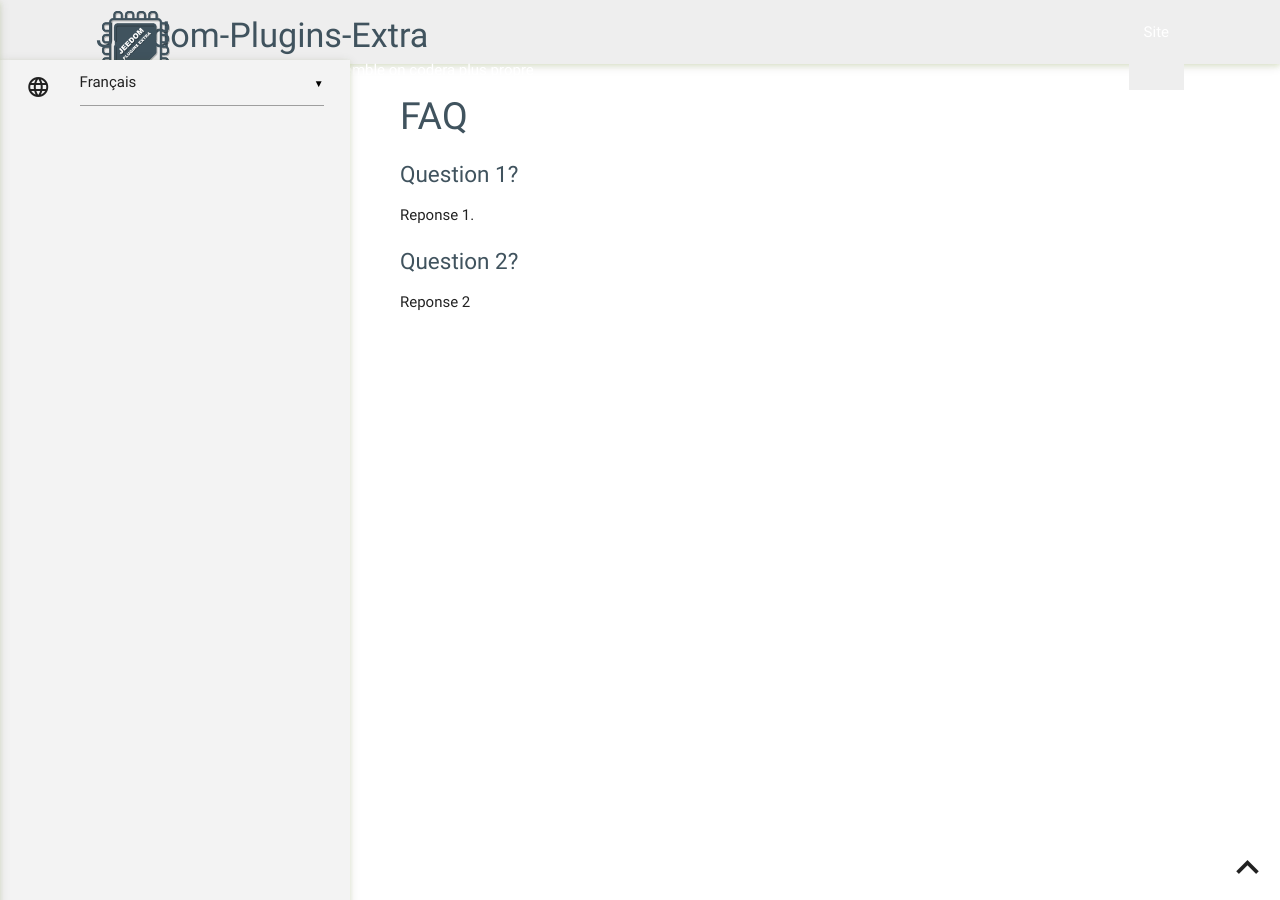
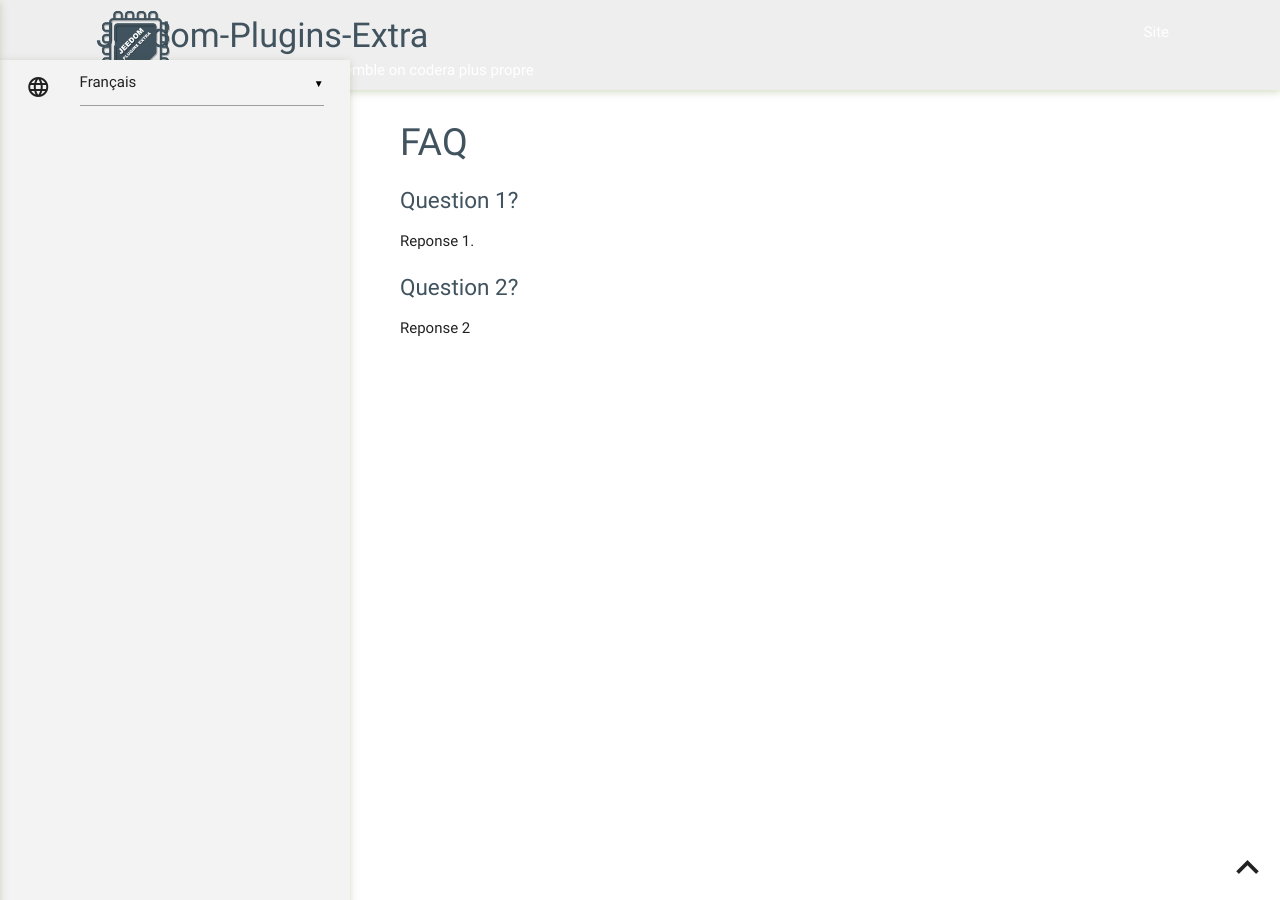
Before and after one commit to rjullien/testPluginTemplateV2, a Jekyll site: the page built from fr_FR/faq.md, in a window 1280 px wide. Built offline with Jekyll 4.4.1, drawn with Linux system fonts in a browser that asks for light colours; our own code applies the rules of GitHub Pages for plain Markdown files.

Commit message:
Update styles.css

```diff
--- a/assets/css/styles.css
+++ b/assets/css/styles.css
@@ -46,7 +46,7 @@ h1,h2,h3,h4,h5 {
 nav ul a, nav {
   color: #444;
   background-color: #fff;
-  height: 90px;
+  height: 90px !important;
 }
 .jeedomcolorbg {
 	background-color: #40535E !important;
```
